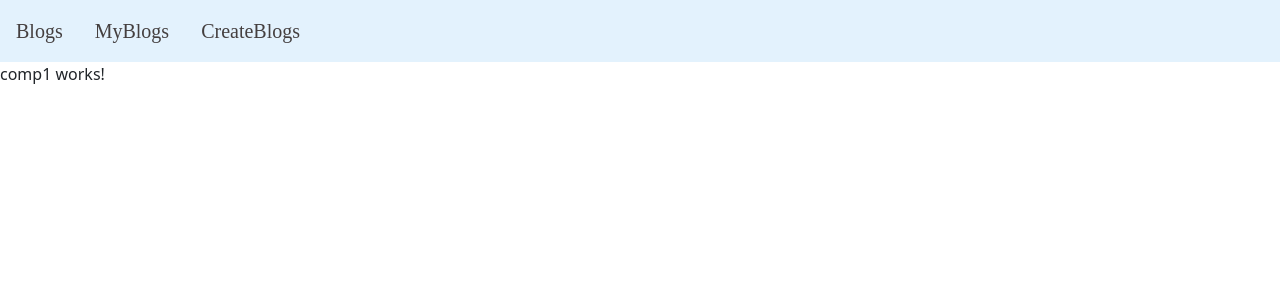
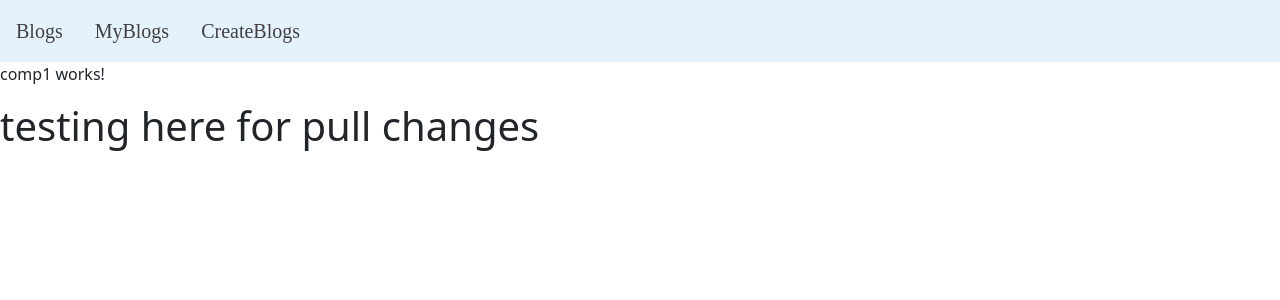
Before and after one commit to PRASHANTPAL283/AngularBlogsLatest, an Angular app: page /blogs in a window 1280 px wide. Shown: the top 300 px of the page. Built offline with nearby package versions, Linux system fonts and the light colour scheme.

Commit message:
Update comp1.component.html

```diff
--- a/src/app/comp1/comp1.component.html
+++ b/src/app/comp1/comp1.component.html
@@ -1 +1,2 @@
 <p>comp1 works!</p>
+<h1>testing here for pull changes</h1>
```
